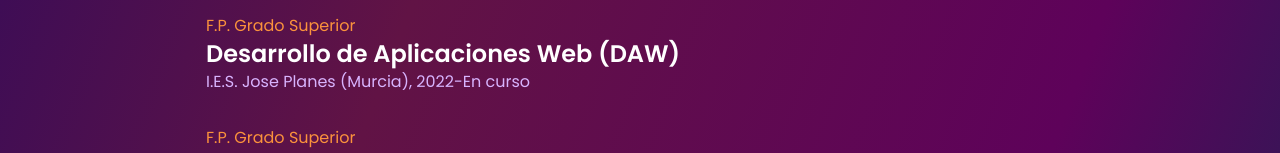
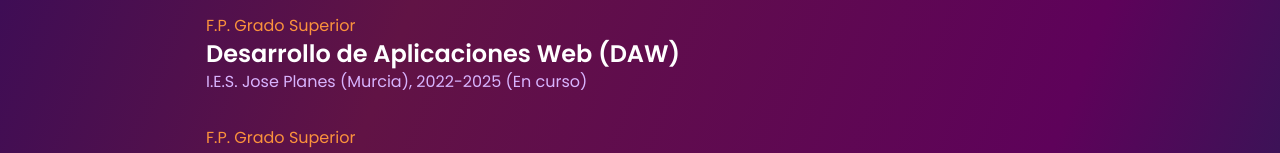
Before and after one commit to franxuhjuli/portfolio, a React (Vite) app: page / in a window 1280 px wide. Shown: the part 736-889 px from the top of the page. Built offline with nearby package versions, Linux system fonts and the light colour scheme.

Commit message:
Añadidos comentarios en seccion educacion

```diff
--- a/src/education.jsx
+++ b/src/education.jsx
@@ -18,7 +18,7 @@
                   Desarrollo de Aplicaciones Web (DAW)
                 </h3>
                 <p className="text-purple-300">
-                  I.E.S. Jose Planes (Murcia), 2022-En curso
+                  I.E.S. Jose Planes (Murcia), 2022-2025 (En curso)
                 </p>
               </li>
               <li>
```
